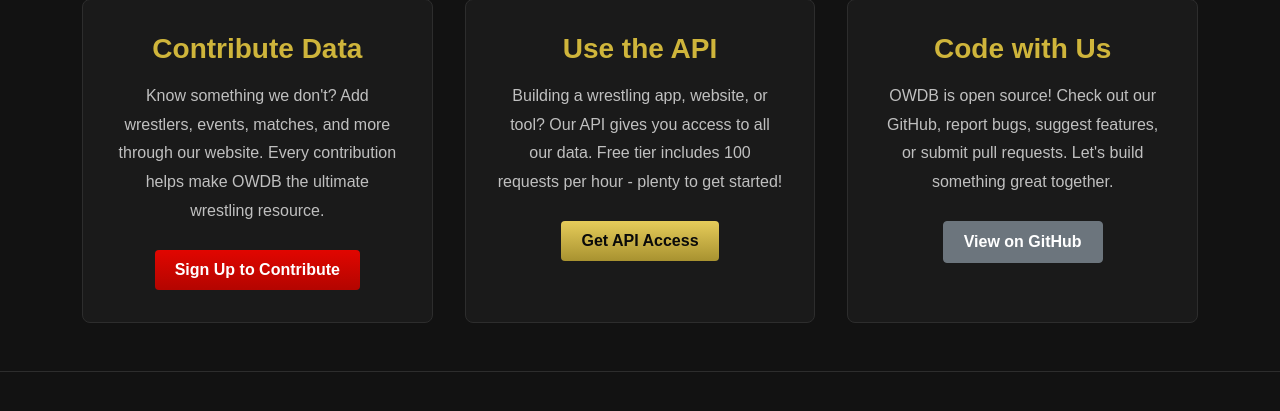
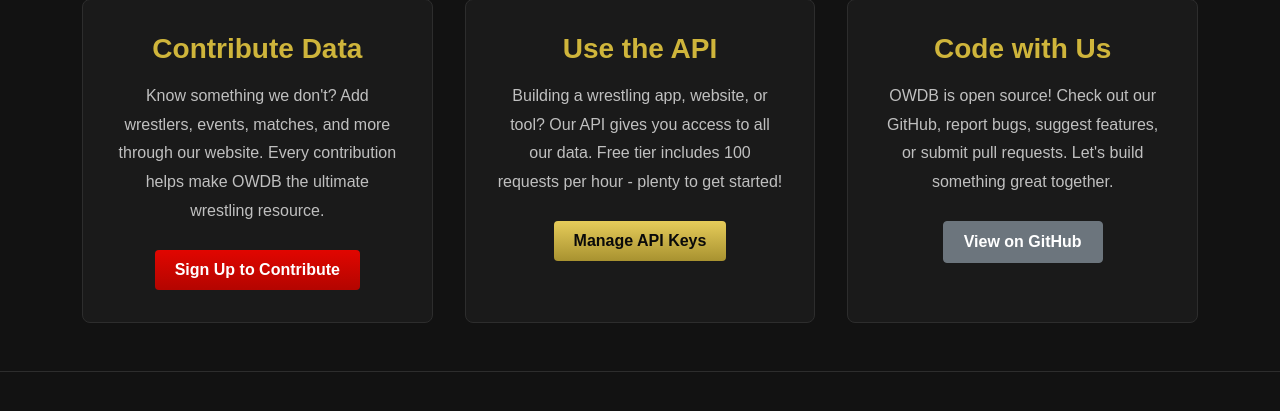
Before and after one commit to ericrosenberg1/OWDB, a Django app: page /about/ in a window 1280 px wide. Shown: the part 1988-2399 px from the top of the page. Run offline with Django 5.2, Linux system fonts and the light colour scheme; a user stored in the database is signed in; tables that the repository leaves empty hold one stand-in row (values such as "Sample post"); parts of the project's set-up code (start-up, migrations or seed data) failed here and were passed over.

Commit message:
Fix about page API button to show signup for non-authenticated users
Same pattern as homepage - shows "Get API Access" → signup for guests,
"Manage API Keys" → account for logged-in users.

🤼 Generated with [Claude Code](https://claude.com/claude-code)

Co-Authored-By: Claude <noreply@anthropic.com>

```diff
--- a/templates/about.html
+++ b/templates/about.html
@@ -126,7 +126,11 @@
                 <div class="involved-card">
                     <h3>Use the API</h3>
                     <p>Building a wrestling app, website, or tool? Our API gives you access to all our data. Free tier includes 100 requests per hour - plenty to get started!</p>
-                    <a href="{% url 'account' %}" class="btn btn-gold">Get API Access</a>
+                    {% if user.is_authenticated %}
+                    <a href="{% url 'account' %}" class="btn btn-gold">Manage API Keys</a>
+                    {% else %}
+                    <a href="{% url 'signup' %}" class="btn btn-gold">Get API Access</a>
+                    {% endif %}
                 </div>
                 <div class="involved-card">
                     <h3>Code with Us</h3>
```
